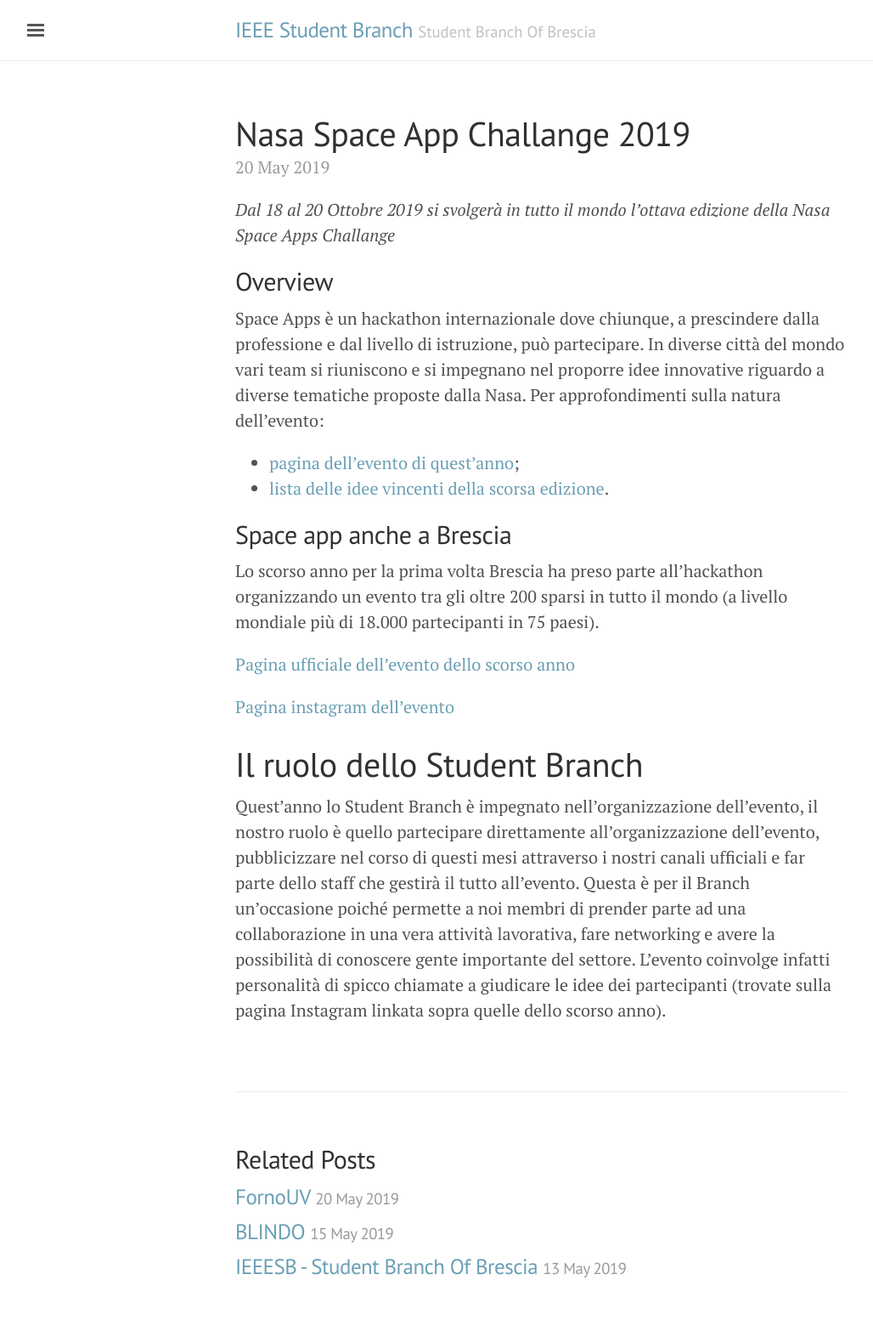
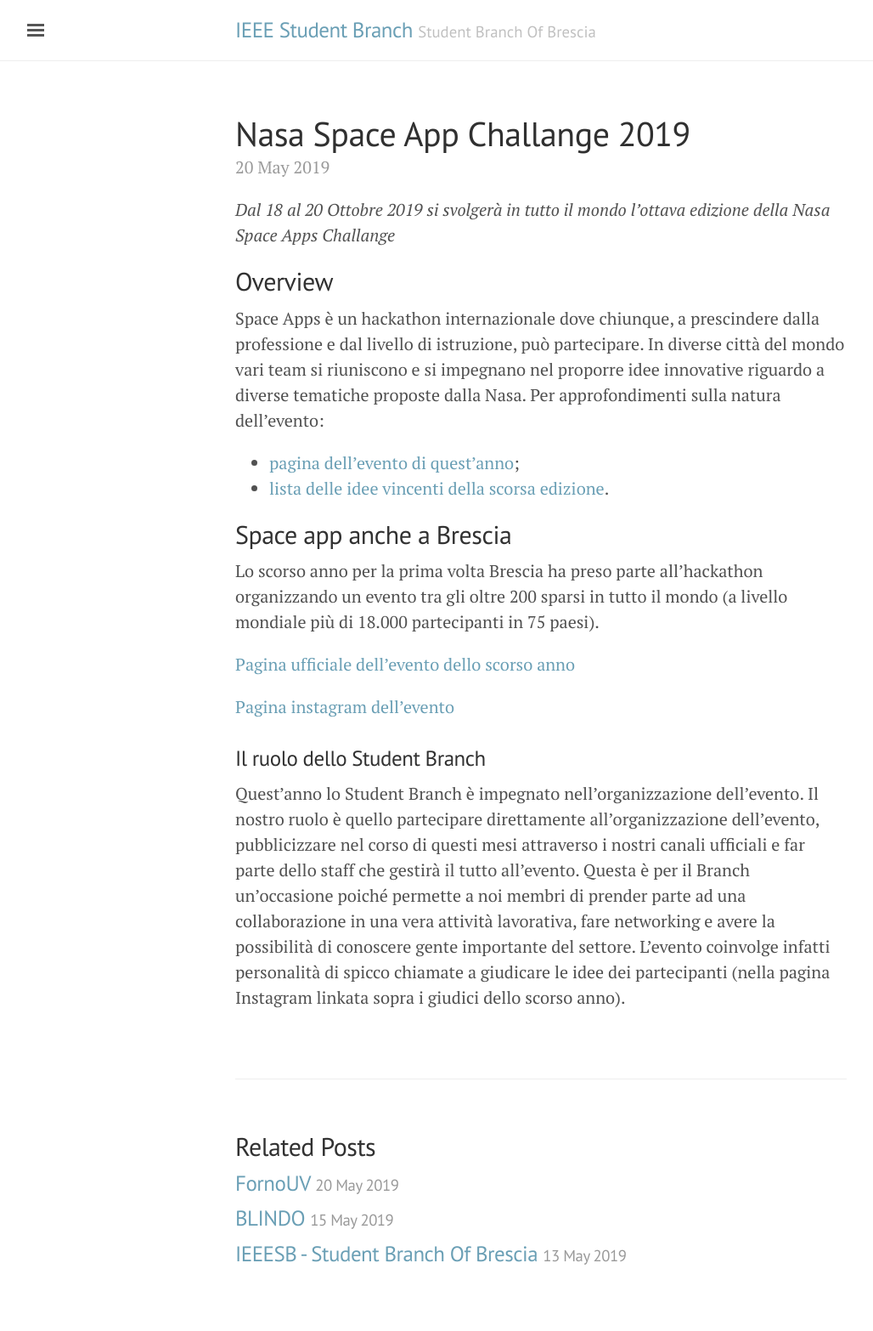
Before and after one commit to ieee-brescia/ieee-brescia.github.io, a Jekyll site: the page built from _posts/2019-05-20-Nasa-Space-Apps-Challange-Brescia.md, in a window 1280 px wide. Shown: the whole page at 85% size, without its empty margins (3-1031 px from the left). Built offline with Jekyll 4.4.1, drawn with Linux system fonts in a browser that asks for light colours.

Commit message:
Update 2019-05-20-Nasa-Space-Apps-Challange-Brescia.md

```diff
--- a/_posts/2019-05-20-Nasa-Space-Apps-Challange-Brescia.md
+++ b/_posts/2019-05-20-Nasa-Space-Apps-Challange-Brescia.md
@@ -21,7 +21,7 @@
 
 [Pagina instagram dell'evento](https://www.instagram.com/space_apps_challenge_brescia/?utm_source=ig_profile_share&igshid=1tis1kr6qd4vq)
 
-# Il ruolo dello Student Branch
-Quest'anno lo Student Branch è impegnato nell'organizzazione dell'evento, il nostro ruolo è quello partecipare direttamente all'organizzazione dell'evento, pubblicizzare nel corso di questi mesi attraverso i nostri canali ufficiali e far parte dello staff che gestirà il tutto all'evento.
+### Il ruolo dello Student Branch
+Quest'anno lo Student Branch è impegnato nell'organizzazione dell'evento. Il nostro ruolo è quello partecipare direttamente all'organizzazione dell'evento, pubblicizzare nel corso di questi mesi attraverso i nostri canali ufficiali e far parte dello staff che gestirà il tutto all'evento.
 Questa è per il Branch un'occasione poiché permette a noi membri di prender parte ad una collaborazione in una vera attività lavorativa, fare networking e avere la possibilità di conoscere gente importante del settore.
-L'evento coinvolge infatti personalità di spicco chiamate a giudicare le idee dei partecipanti (trovate sulla pagina Instagram linkata sopra quelle dello scorso anno).
+L'evento coinvolge infatti personalità di spicco chiamate a giudicare le idee dei partecipanti (nella pagina Instagram linkata sopra i giudici dello scorso anno).
```
